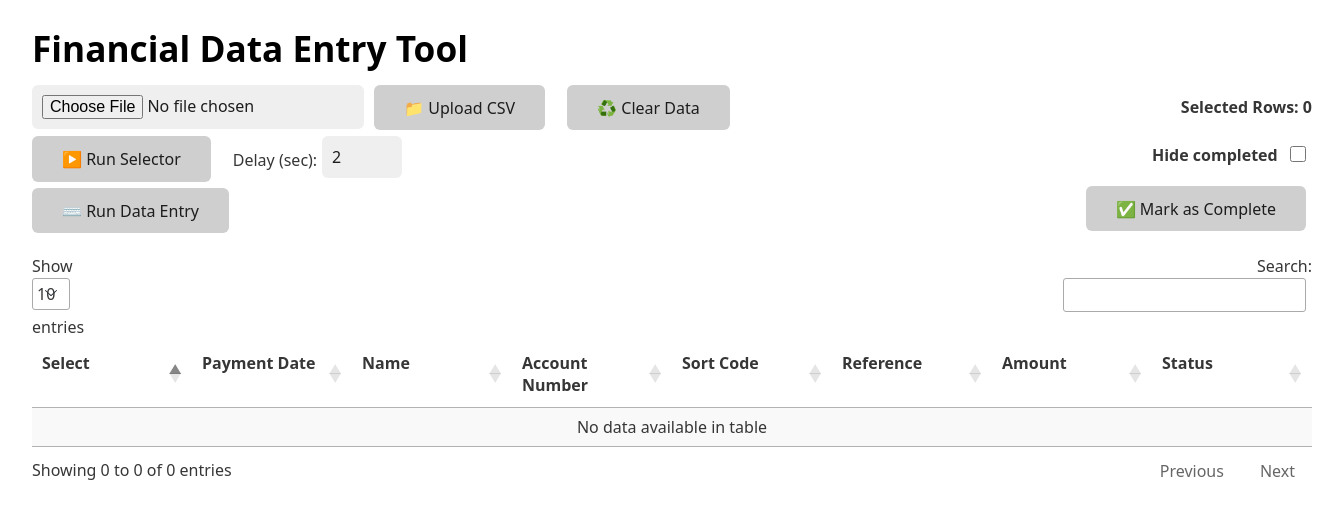
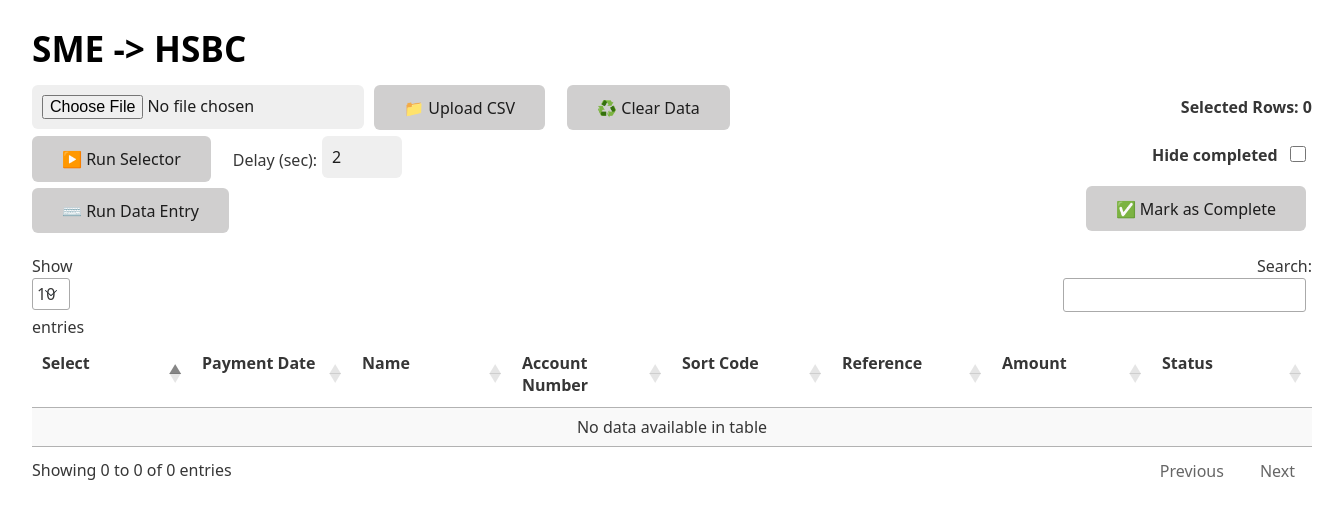
Before and after one commit to davetaz/sme2hsbc, an Electron app: page public/index.html in a window 1600 px wide. Shown: the whole page, without its empty margins (128-1471 px from the left). Drawn offline with Linux system fonts and the light colour scheme.

Commit message:
updating name

```diff
--- a/public/index.html
+++ b/public/index.html
@@ -3,7 +3,7 @@
 <head>
   <meta charset="UTF-8" />
   <meta name="viewport" content="width=device-width, initial-scale=1.0"/>
-  <title>CSV Entry Tool</title>
+  <title>smc2hsbc</title>
   <link rel="stylesheet" href="lib/css/water.css" />
   <link rel="stylesheet" href="lib/css/jquery.dataTables.min.css"/>
   <style>
@@ -33,7 +33,7 @@
   </style>
 </head>
 <body>
-  <h1>Financial Data Entry Tool</h1>
+  <h1>SME -> HSBC</h1>
 
   <div id="stop-overlay" style="
     position: fixed;
```
